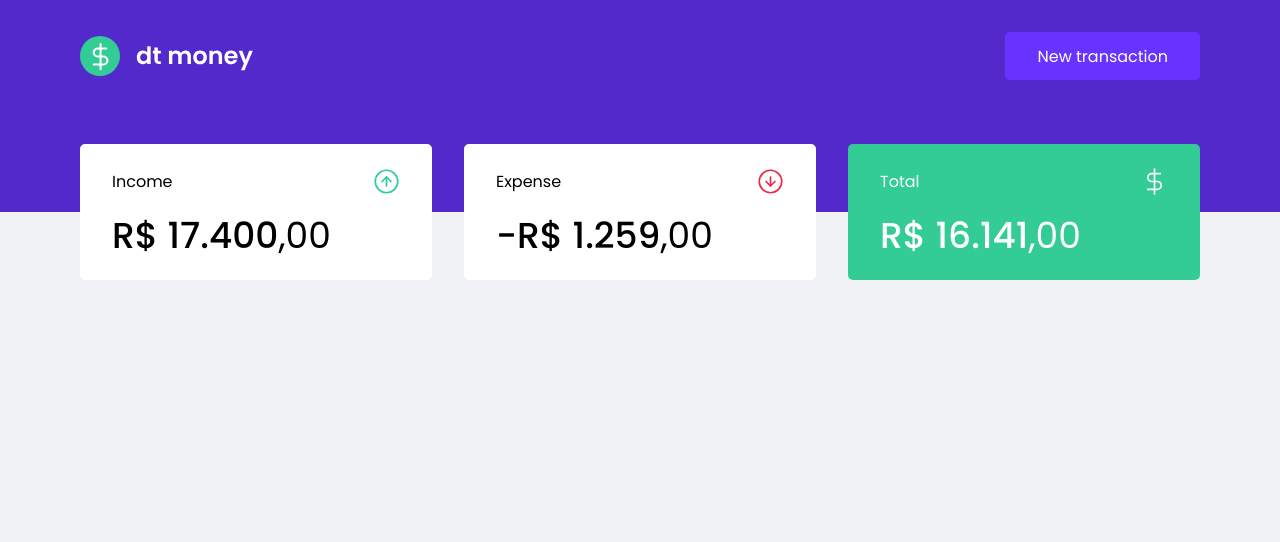
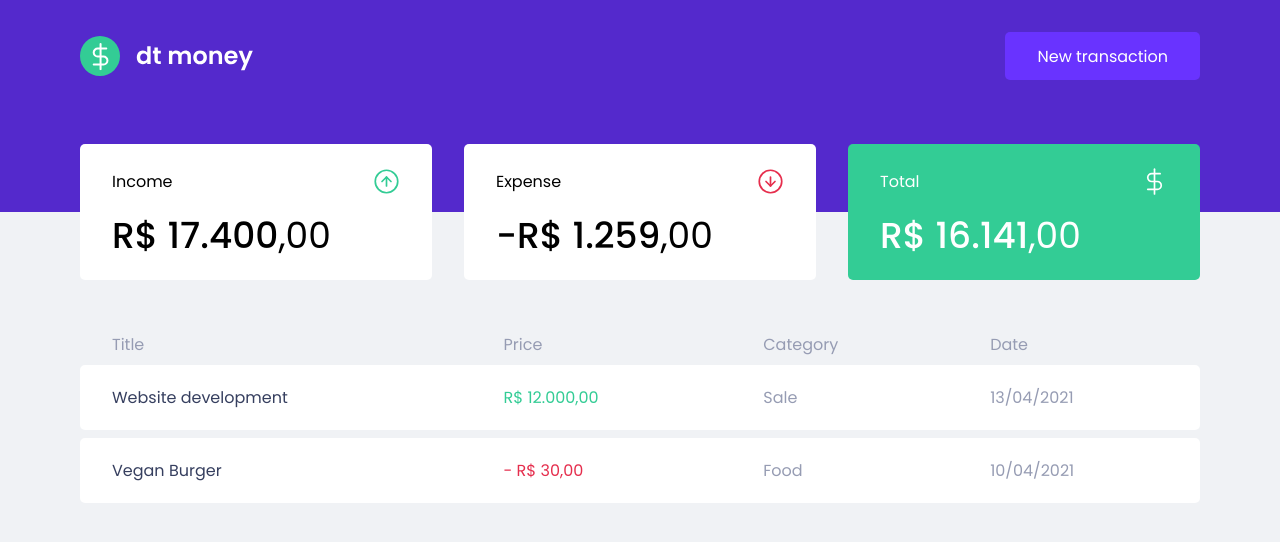
Before and after one commit to caioluna/dtmoney, a React (Create React App) app: page / in a window 1280 px wide. Shown: the top 542 px of the page. Built offline with nearby package versions, Linux system fonts and the light colour scheme.

Commit message:
add component and  style: TransactionsTable

```diff
--- a/src/components/Dashboard/index.tsx
+++ b/src/components/Dashboard/index.tsx
@@ -1,11 +1,13 @@
+import { Container } from "./styles";
 import { Summary } from "../Summary";
-import { Container } from "./styles";
+import { TransactionsTable } from "../TransactionsTable";
 
 export function Dashboard() {
   return (
     <Container>
 
       <Summary />
+      <TransactionsTable />
 
     </Container>
   )
--- /dev/null
+++ b/src/components/TransactionsTable/index.tsx
@@ -0,0 +1,35 @@
+import { Container } from "./styles";
+
+export function TransactionsTable() {
+  return (
+    <Container>
+
+      <table>
+        <thead>
+          <tr>
+            <th>Title</th>
+            <th>Price</th>
+            <th>Category</th>
+            <th>Date</th>
+          </tr>
+        </thead>
+
+        <tbody>
+          <tr>
+            <td>Website development</td>
+            <td className="income">R$ 12.000,00</td>
+            <td>Sale</td>
+            <td>13/04/2021</td>
+          </tr>
+          <tr>
+            <td>Vegan Burger</td>
+            <td className="expense">- R$ 30,00</td>
+            <td>Food</td>
+            <td>10/04/2021</td>
+          </tr>
+        </tbody>
+      </table>
+
+    </Container>
+  )
+}
--- /dev/null
+++ b/src/components/TransactionsTable/styles.ts
@@ -0,0 +1,47 @@
+import styled from "styled-components";
+
+export const Container = styled.section`
+  max-width: 1120px;
+  margin: 0 auto;
+  margin-top: 2.75rem;
+
+  table {
+    width: 100%;
+    border-spacing: 0 0.5rem;
+    text-align: left;
+    color: var(--text-body);
+
+    th {
+      font-weight: 400;
+      padding: 0 2rem;
+    }
+
+    tbody {
+
+      tr {
+
+        td {
+          padding: 1.25rem 2rem;
+          background-color: #FFF;
+
+          &:first-child {
+            border-radius: 0.3125rem 0 0 0.3125rem;
+            color: var(--text-title);
+          }
+
+          &:last-child {
+            border-radius: 0 0.3125rem 0.3125rem 0;
+          }
+        }
+      }
+    }
+  }
+
+  .income {
+    color: var(--green);
+  }
+
+  .expense {
+    color: var(--red);
+  }
+`
```
